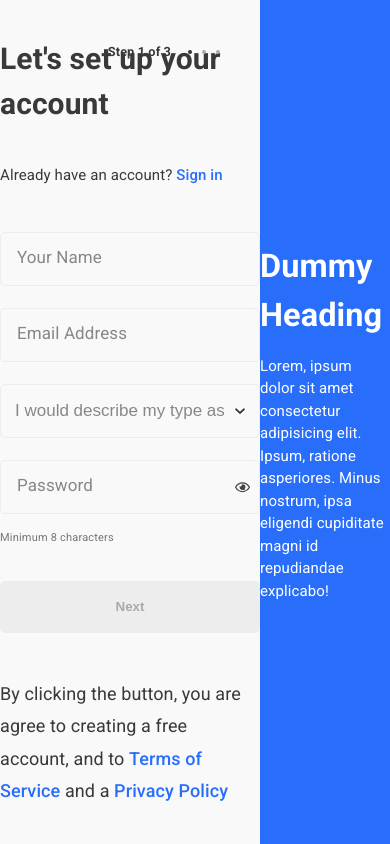
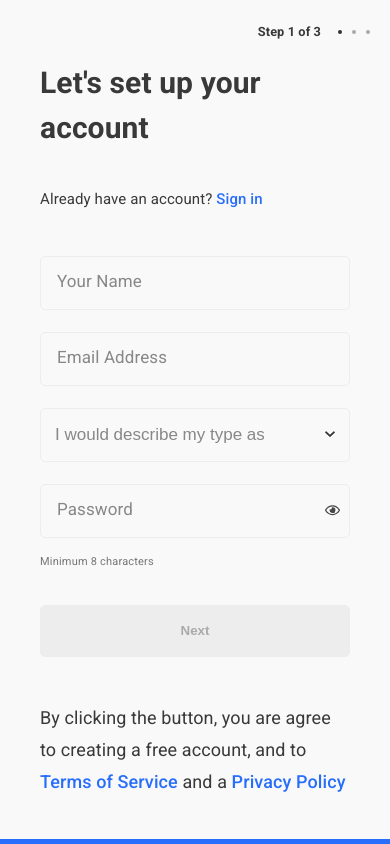
Before and after one commit to iamsaief/form-validation-react, a React (Create React App) app: page / in a window 390 px wide. Shown: the top 844 px of the page. Built offline with nearby package versions, Linux system fonts and the light colour scheme.

Commit message:
responsive styles

```diff
--- a/src/App.scss
+++ b/src/App.scss
@@ -32,12 +32,19 @@ code {
 	width: 100vw;
 	height: 100vh;
 	display: grid;
-	grid-template-columns: 2fr 1fr;
+
+	@media (min-width: 768px) {
+		grid-template-columns: 2fr 1fr;
+	}
 
 	> * {
 		display: flex;
 		flex-direction: column;
 		justify-content: center;
+
+		@media (max-width: 1200px) {
+			padding: 40px;
+		}
 	}
 }
 
@@ -55,6 +62,10 @@ code {
 		top: 0;
 		right: 0;
 		padding: 40px;
+		@media (max-width: 767px) {
+			padding: 20px;
+		}
+
 		p {
 			display: inline-flex;
 			align-items: center;
@@ -81,8 +92,12 @@ code {
 	}
 
 	// FormHeader
-	.form-header {
+	@media (max-width: 767px) {
+		.from-header {
+			margin-top: 20px;
+		}
 	}
+
 	// FormFooter
 	.form-footer {
 		font-size: 1.8rem;
```
